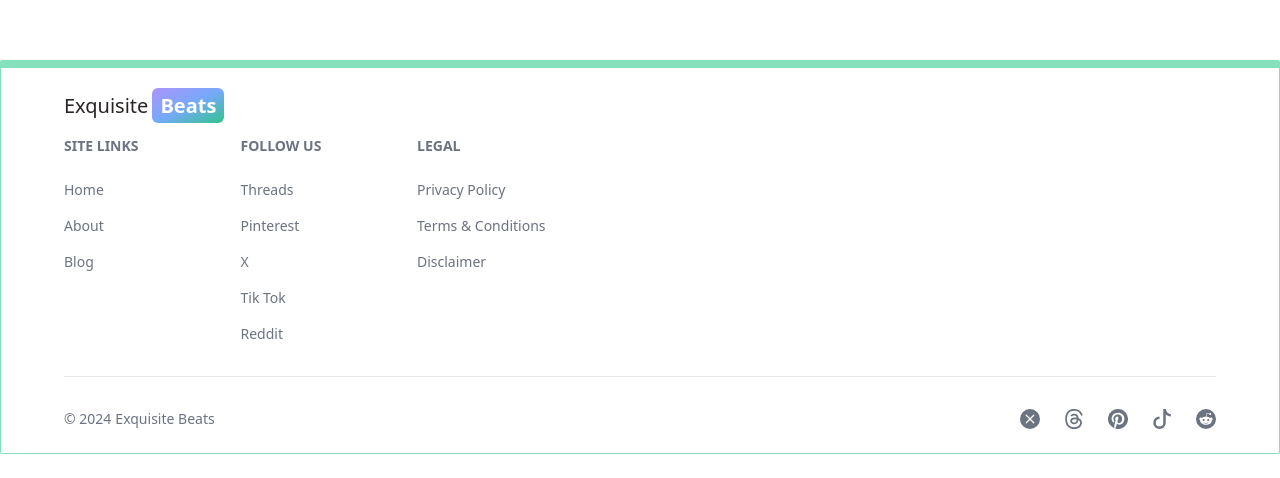
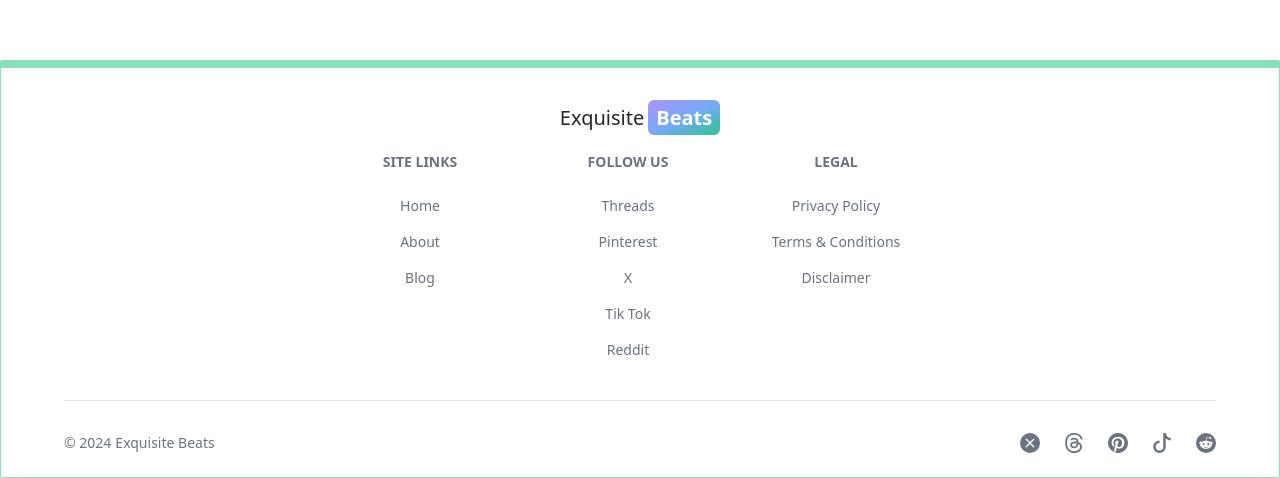
Before and after one commit to xuzmocode4-325/mern-blog, a React (Vite) app in the folder client/: page / in a window 1280 px wide. Shown: the part 804-1282 px from the top of the page. Before the commit the page ends 1258 px from the top, so only its background shows below. Built offline with nearby package versions, Linux system fonts and the light colour scheme; no server answers.

Commit message:
add call-to-action component

```diff
--- /dev/null
+++ b/client/src/components/CallToAction.jsx
@@ -0,0 +1,30 @@
+import { Button } from 'flowbite-react';
+import React from 'react'
+
+const CallToAction = () => {
+  return (
+    <div className="flex flex-col sm:flex-row border border-green-400 justify-between
+    items-center rounded-tl-2xl rounded-br-2xl rounded-tr-3xl text-center p-5">
+      <div className='flex-1 flex flex-col justify-center'>
+        <h2 className='text-3xl mb-3'>
+          Study Advanced Beatmaking
+        </h2>
+        <p className='text-gray-600 dark:text-gray-300'>
+          Check out the <span className='text-bold'>99 Beats</span> projects and go from from Noob to Pro Beatmaker in just 90 days
+        </p>
+        <Button className='mx-auto bg-gradient-to-br from-purple-400
+           via-blue-400 to-green-400 text-xl rounded-bl-none mt-5 mb-3'>
+           <a href="#" target='_blank' rel='noopener noreferrer'
+            className='dark:text-[rgb(31,41,55)]'>
+            100 Beats Projects
+          </a>
+        </Button>
+      </div>
+      <div className="p-7 flex-1">
+        <img className='post-image h-auto object-cover w-72 mx-auto' src="https://img.freepik.com/free-vector/dj-action_1045-152.jpg" alt="" />
+      </div>
+    </div>
+  )
+}
+
+export default CallToAction;
--- a/client/src/components/PageFooter.jsx
+++ b/client/src/components/PageFooter.jsx
@@ -8,9 +8,9 @@ const PageFooter = () =>  {
   return (
     <Footer container className='border rounded-sm border-t-8 border-green-300 w-full'>
       <div className="w-full max-w-6xl mx-auto">
-      <div className="">
+        <div className="flex items-center mx-auto m-3">
               <Link to="/" className='self-center whitespace-nowrap
-              text-lg sm:text-xl font-extralight dark:text-ivory'>
+                text-lg sm:text-xl font-extralight dark:text-ivory mx-auto'>
                 Exquisite
                   <span className='px-2 ml-1 font-semibold py-1 bg-gradient-to-br
                   from-purple-400 via-blue-400 to-green-400
@@ -19,53 +19,53 @@ const PageFooter = () =>  {
                   </span>
               </Link>
           </div>
-        <div className="grid w-full justify-between  sm:flex md:grid-cols-1">
-          <div className="grid grid-cols-1 gap-8 mt-4
-          sm:grid-cols-3 sm:gap-6" >
+          <div className="grid w-full sm:flex sm:items-center md:grid-cols-1 ">
+            <div className="grid mx-auto grid-cols-1 gap-8 m-2
+              sm:grid-cols-3 sm:gap-6 text-center"  >
                   <div className="">
-                <Footer.Title title="Site Links"></Footer.Title>
+                    <Footer.Title className='w-40' title="Site Links"></Footer.Title>
                     <Footer.LinkGroup col>
-                  <Footer.Link href="/" target='_self' rel="noopener noreferer">
+                      <Footer.Link className='w-40' href="/" target='_self' rel="noopener noreferer">
                         Home
                       </Footer.Link>
-                  <Footer.Link href="/about" target='_self' rel="noopener noreferer">
+                      <Footer.Link className='w-40'  href="/about" target='_self' rel="noopener noreferer">
                         About
                       </Footer.Link>
-                  <Footer.Link href="/blog" target='_self' rel="noopener noreferer">
+                      <Footer.Link className='w-40'  href="/blog" target='_self' rel="noopener noreferer">
                         Blog
                       </Footer.Link>
                     </Footer.LinkGroup>
                   </div>
                   <div className="">
-                <Footer.Title title="Follow Us"></Footer.Title>
+                    <Footer.Title className='w-40' title="Follow Us"></Footer.Title>
                     <Footer.LinkGroup col>
-                  <Footer.Link href="#" target='_blank' rel="noopener noreferer">
+                      <Footer.Link  className='w-40' href="#" target='_blank' rel="noopener noreferer">
                         Threads
                       </Footer.Link>
-                  <Footer.Link href="#" target='_blank' rel="noopener noreferer">
+                      <Footer.Link  className='w-40' href="#" target='_blank' rel="noopener noreferer">
                         Pinterest
                       </Footer.Link>
-                  <Footer.Link href="#" target='_blank' rel="noopener noreferer">
+                      <Footer.Link  className='w-40'href="#" target='_blank' rel="noopener noreferer">
                         X
                       </Footer.Link>
-                  <Footer.Link href="#" target='_blank' rel="noopener noreferer">
+                      <Footer.Link className='w-40' href="#" target='_blank' rel="noopener noreferer">
                         Tik Tok
                       </Footer.Link>
-                  <Footer.Link href="#" target='_blank' rel="noopener noreferer">
+                      <Footer.Link className='w-40' href="#" target='_blank' rel="noopener noreferer">
                         Reddit
                       </Footer.Link>
                     </Footer.LinkGroup>
                   </div>
                   <div className="">
-                <Footer.Title title="Legal"></Footer.Title>
+                    <Footer.Title className='w-40' title="Legal"></Footer.Title>
                     <Footer.LinkGroup col>
-                  <Footer.Link href="" target='_blank' rel="noopener noreferer">
+                      <Footer.Link className='w-40' href="" target='_blank' rel="noopener noreferer">
                         Privacy Policy
                       </Footer.Link>
-                  <Footer.Link href="" target='_blank' rel="noopener noreferer">
+                      <Footer.Link className='w-40' href="" target='_blank' rel="noopener noreferer">
                         Terms &amp; Conditions
                       </Footer.Link>
-                  <Footer.Link href="" target='_blank' rel="noopener noreferer">
+                      <Footer.Link className='w-40' href="" target='_blank' rel="noopener noreferer">
                         Disclaimer
                       </Footer.Link>
                     </Footer.LinkGroup>
@@ -73,9 +73,9 @@ const PageFooter = () =>  {
               </div>
           </div>
         <Footer.Divider/>
-          <div className="w-full sm:flex sm:items-center sm:justify-between">
-            <Footer.Copyright href='#' by="Exquisite Beats" year={new Date().getFullYear()}/>
-            <div className="flex gap-6 sm:mt-0 mt-4 sm:justify-center">
+          <div className="w-full sm:flex sm:self-center sm:items-center sm:justify-between">
+            <Footer.Copyright className='text-center' href='#' by="Exquisite Beats" year={new Date().getFullYear()}/>
+            <div className="flex gap-6 sm:mt-0 mt-4 text-center">
             <Footer.Icon href="#" icon={BsXCircleFill}/>
             <Footer.Icon href="#" icon={BsThreads}/>
             <Footer.Icon href="#" icon={BsPinterest}/>
--- a/client/src/index.css
+++ b/client/src/index.css
@@ -63,3 +63,12 @@ body {
    color: rgb(70, 70, 230);
    text-decoration: none;
 }
+
+.debug {
+    border: 2px solid red;
+}
+
+
+.normalize {
+    border: 2px solid transparent;
+}
--- a/client/src/pages/Post.jsx
+++ b/client/src/pages/Post.jsx
@@ -2,6 +2,7 @@ import { Alert, Button, Spinner } from 'flowbite-react';
 import { useEffect, useState } from 'react'
 import { useSelector } from 'react-redux';
 import { Link, useParams } from 'react-router-dom'
+import CallToAction from '../components/CallToAction';
 
 const Post = () => {
   const { currentUser } = useSelector((state) => state.user);
@@ -114,7 +115,7 @@ const Post = () => {
             </Button>
           </Link>
           <img src={post && post.image} alt={post && post.title}
-          className='post-image mt-5 max-h-[600px] w-full object-cover debug'/>
+          className='post-image mt-5 max-h-[600px] w-full object-cover'/>
           <div className='p-5 mx-auto w-full flex text-xs
             justify-between max-w-xl sm:max-w-2xl border-b border-slate-300 mb-1'>
             <span>{post && formatDateCreated(post.createdAt)}</span>
@@ -122,10 +123,13 @@ const Post = () => {
           </div>
           <div className='p-5 max-w-3xl mx-auto w-full post-content'dangerouslySetInnerHTML={{__html: post && post.content}}>
           </div>
+          <div className='max-w-4xl mx-auto w-full'>
+            <CallToAction/>
+          </div>
         </main>
       {
         <div className='flex flex-col w-full'>
-          <Button className='m-3 self-center w-40' type='submit' gradientDuoTone='tealToLime'
+          <Button className='m-5 self-center w-40' type='submit' gradientDuoTone='tealToLime'
             onClick={handlePublish}>
             {
               post.published ? "Revert To Draft" : "Publish"
```
Lines whose indentation alone changed are shown as unchanged.
